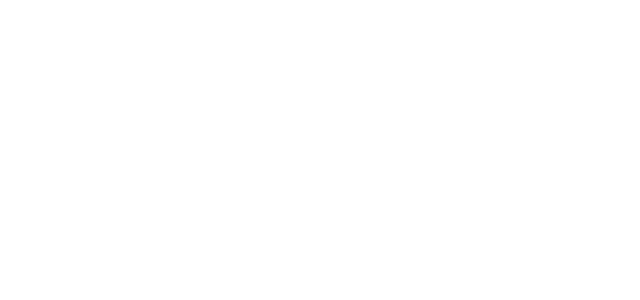
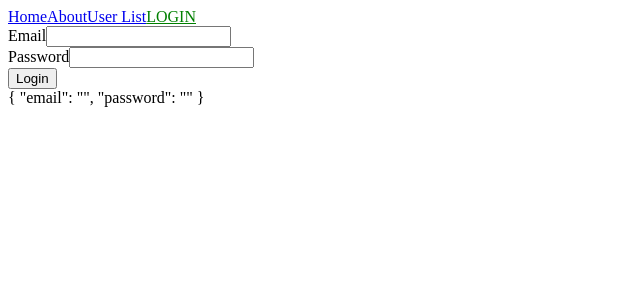
Before and after one commit to AlexKrushkova/VegXs, an Angular app: page /login in a window 1280 px wide. Before the commit this address led to /. Shown: the top 300 px of the page, without its empty margins (0-640 px from the left). Built offline with nearby package versions, Linux system fonts and the light colour scheme.

Commit message:
Login form created

```diff
--- a/src/app/app.component.html
+++ b/src/app/app.component.html
@@ -1 +1,2 @@
+<app-navigation></app-navigation>
 <router-outlet></router-outlet>
--- a/src/app/app.module.ts
+++ b/src/app/app.module.ts
@@ -26,6 +26,7 @@
     SharedModule,
     UserModule,
     HttpClientModule,
+    UserModule
   ],
   providers: [
     AccessGuard,
--- a/src/app/core/navigation/navigation.component.css
+++ b/src/app/core/navigation/navigation.component.css
@@ -0,0 +1,3 @@
+.active{
+    color:green;
+}
--- a/src/app/core/navigation/navigation.component.html
+++ b/src/app/core/navigation/navigation.component.html
@@ -1,5 +1,6 @@
 <nav>
-    <a routerLink="/">Home</a>
-    <a routerLink="/about">About</a>
-    <a routerLink="/user">User List</a>
+    <a routerLink="/" routerLinkActive="active" [routerLinkActiveOptions]="{ exact: true }">Home</a>
+    <a routerLink="/about" routerLinkActive="active" >About</a>
+    <a routerLink="/user" routerLinkActive="active">User List</a>
+    <a routerLink="/login" routerLinkActive="active">LOGIN</a>
 </nav>
--- /dev/null
+++ b/src/app/user/login/login.component.html
@@ -0,0 +1,19 @@
+<form #f="ngForm" (ngSubmit)="loginHandler(f.value)">
+
+    <div class="form-group">
+        <label for="email">Email</label>
+        <input #emailInput="ngModel" type="text" name="email" id="email" ngModel required email>
+        <div *ngIf="emailInput.touched && emailInput.errors?.required" class="validation-error">Email is required!</div>
+        <div *ngIf="emailInput.touched && emailInput.errors?.email" class="validation-error">Email is invalid!</div>
+    </div>
+
+    <div class="form-group">
+        <label for="password">Password</label>
+        <input #passwordInput="ngModel" type="password" name="password" id="password" ngModel>
+        <div *ngIf="passwordInput.touched && passwordInput.errors?.required" class="validation-error">Password is required!</div>
+    </div>
+
+    <button>Login</button>
+</form>
+
+{{ f.value | json }}
--- /dev/null
+++ b/src/app/user/login/login.component.ts
@@ -0,0 +1,19 @@
+import { Component, OnInit } from '@angular/core';
+
+@Component({
+  selector: 'app-login',
+  templateUrl: './login.component.html',
+  styleUrls: ['./login.component.css']
+})
+export class LoginComponent implements OnInit {
+
+  constructor() { }
+
+  ngOnInit(): void {
+  }
+
+  loginHandler(formData){
+    console.log(formData)
+  }
+
+}
--- a/src/app/user/user.module.ts
+++ b/src/app/user/user.module.ts
@@ -4,15 +4,18 @@
 import { DetailComponent } from './detail/detail.component';
 import { UserRoutingModule } from './user-routing.module';
 import { SharedModule } from '../shared/shared.module';
+import { LoginComponent } from './login/login.component';
+import { FormsModule } from '@angular/forms';
 
 
 
 @NgModule({
-  declarations: [ListComponent, DetailComponent],
+  declarations: [ListComponent, DetailComponent, LoginComponent],
   imports: [
     CommonModule,
     UserRoutingModule,
     SharedModule,
+    FormsModule
   ]
 })
 export class UserModule { }
```
Also changed, not shown: src/app/app-routing.module.ts (+7 -0 lines), src/app/user/login/login.component.css (added), 1 other file (tests, documents, lock files or other folders).
